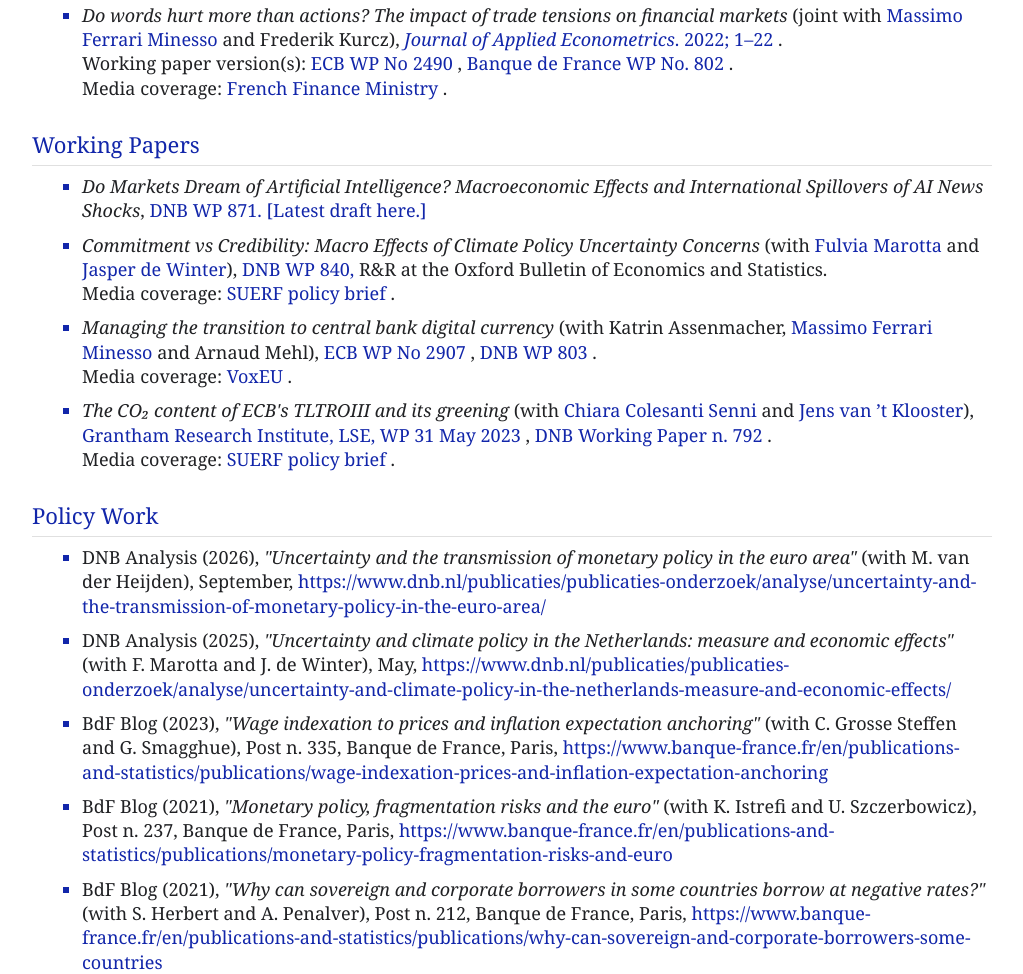
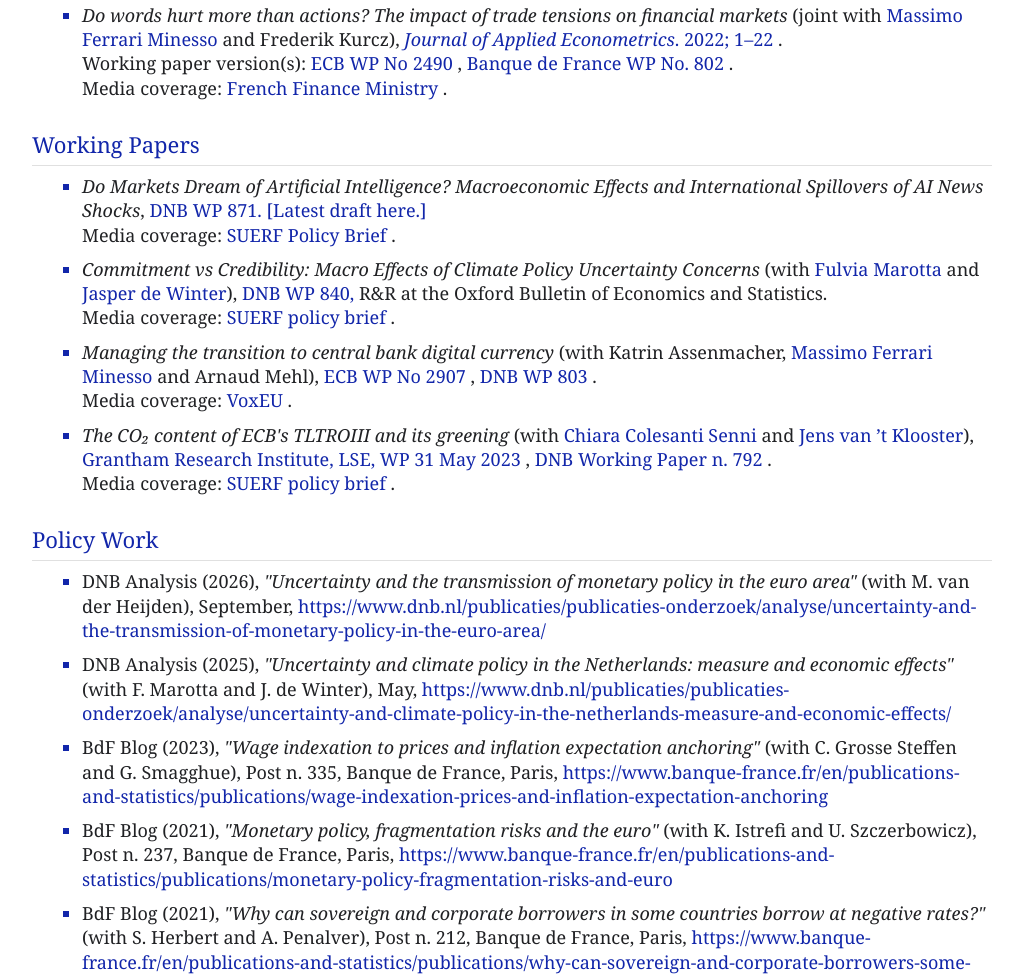
Before and after one commit to MSPagliari/mspagliari.github.io, a plain HTML site: page research.html in a window 1280 px wide. Shown: the part 1000-1974 px from the top of the page, without its empty margins (128-1151 px from the left). Drawn offline with Linux system fonts and the light colour scheme.

Commit message:
Add SUERF media coverage to AI working paper

```diff
--- a/research.html
+++ b/research.html
@@ -389,6 +389,11 @@
       <a href="https://mspagliari.github.io/AI-paper/pdf/AI_paper.pdf" target="_blank" rel="noopener">
         [Latest draft here.]
       </a>
+      <br>
+      Media coverage:
+      <a href="https://www.suerf.org/publications/suerf-policy-notes-and-briefs/do-markets-dream-of-artificial-intelligence-macroeconomic-effects-and-international-spillovers-of-ai-news-shocks/" target="_blank" rel="noopener">
+        SUERF Policy Brief
+      </a>.
     </li>
 
     <li>
```
